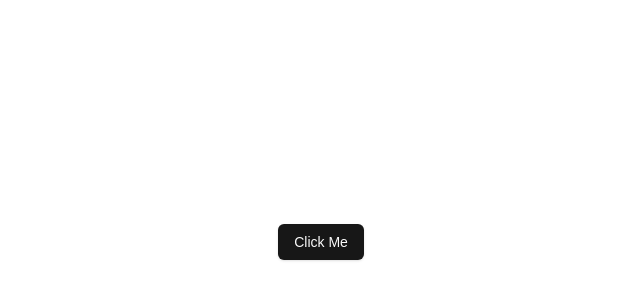
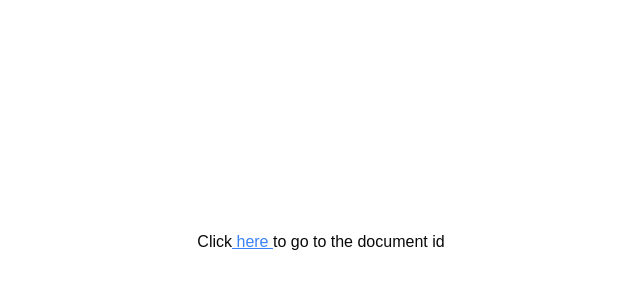
Before and after one commit to efficientgoose/FlowNote, a Next.js app: page / in a window 1280 px wide. Shown: the part 158-458 px from the top of the page, without its empty margins (319-959 px from the left). Built offline with nearby package versions, Linux system fonts and the light colour scheme.

Commit message:
feat: Create skeleton structural foundation for TipTap editor

```diff
--- a/package.json
+++ b/package.json
@@ -65,6 +65,7 @@
     "eslint": "^8",
     "eslint-config-next": "15.0.3",
     "postcss": "^8",
+    "prettier": "^3.6.2",
     "tailwindcss": "^3.4.1",
     "typescript": "^5"
   }
--- /dev/null
+++ b/src/app/documents/[documentId]/page.tsx
@@ -0,0 +1,12 @@
+import React from "react";
+
+interface DocumentIdPageProps {
+  params: Promise<{ documentId: string }>;
+}
+
+const DocumentIdPage = async ({ params }: DocumentIdPageProps) => {
+  const { documentId } = await params;
+  return <div>Document Id: {documentId}</div>;
+};
+
+export default DocumentIdPage;
--- a/src/app/documents/page.tsx
+++ b/src/app/documents/page.tsx
@@ -0,0 +1,7 @@
+import React from "react";
+
+const DocumentsPage = () => {
+  return <div>Documents Page</div>;
+};
+
+export default DocumentsPage;
--- a/src/app/page.tsx
+++ b/src/app/page.tsx
@@ -1,13 +1,17 @@
-import React from 'react'
-import {Button} from "@/components/ui/button";
+import React from "react";
+import Link from "next/link";
 
 const Home = () => {
-    return (
-        <div className="flex justify-center items-center min-h-screen ">
-            <Button>
-                Click Me
-            </Button>
-        </div>
-    )
-}
-export default Home
+  return (
+    <div className="flex justify-center items-center min-h-screen ">
+      Click{" "}
+      <Link href="/documents/123">
+        {" "}
+        <span className="text-blue-500 underline">&nbsp;here&nbsp;</span>
+      </Link>{" "}
+      to go to the document id
+    </div>
+  );
+};
+
+export default Home;
```
Also changed, not shown: 1 other file (tests, documents, lock files or other folders).
